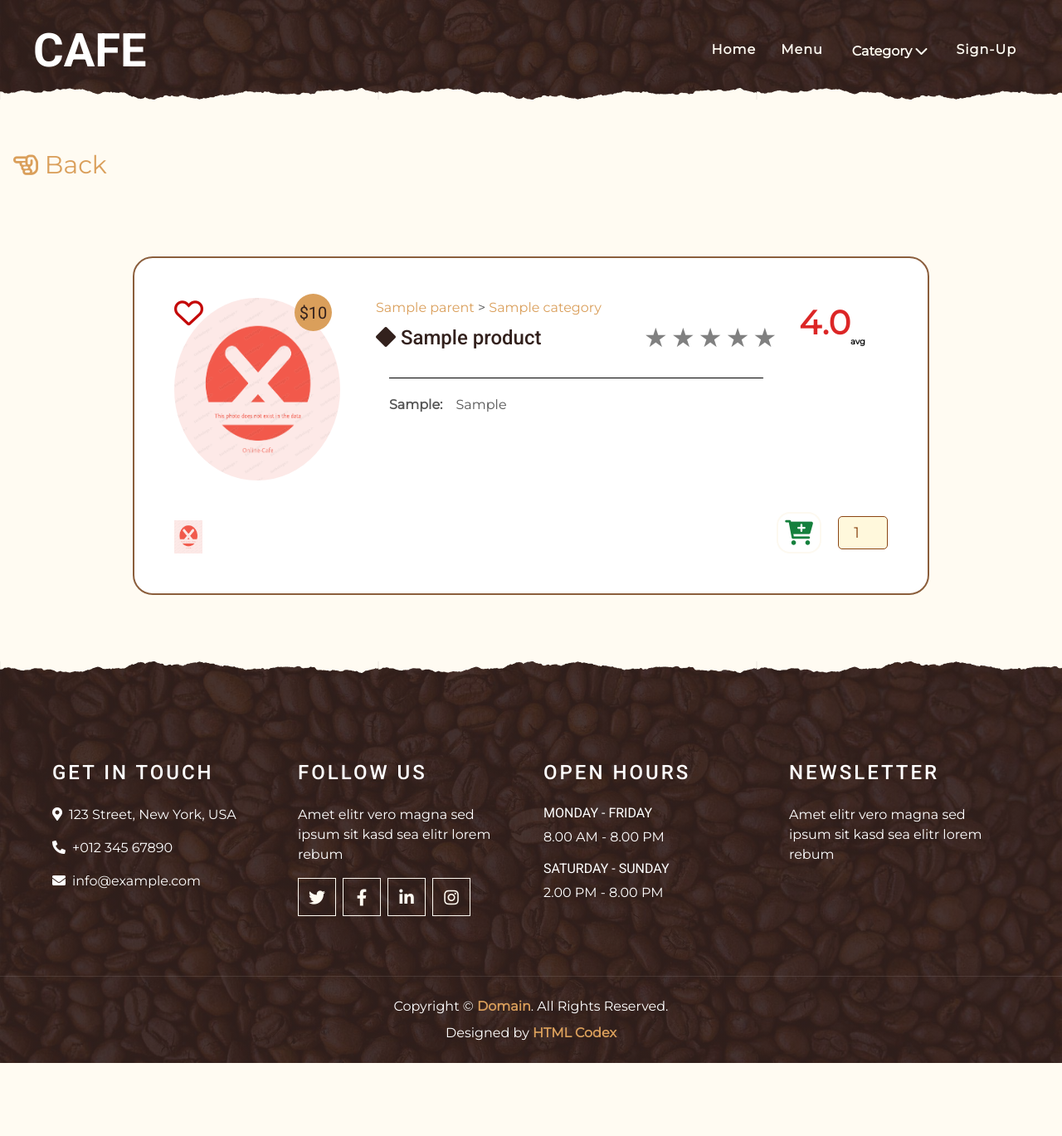
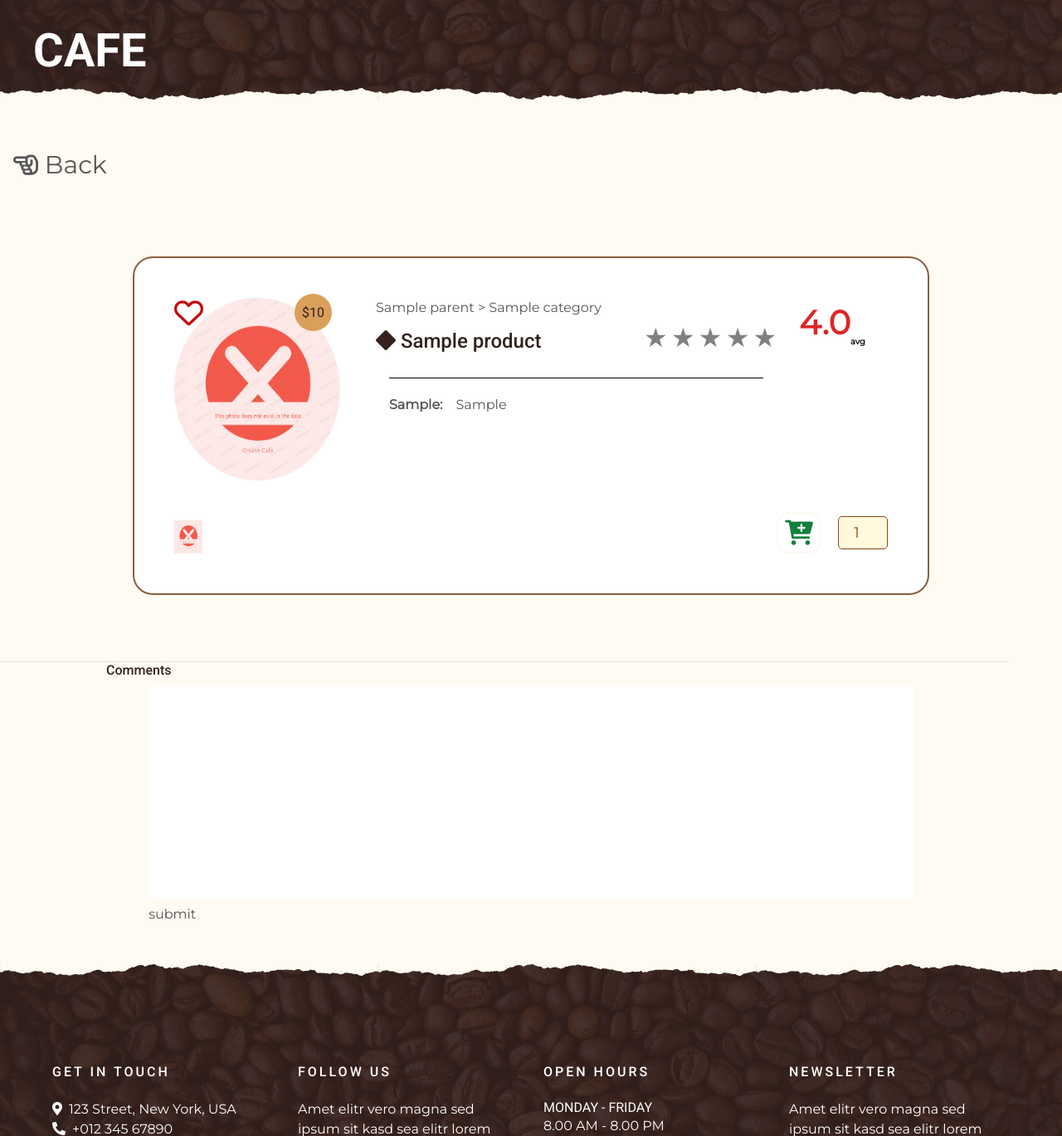
Before and after one commit to melikaezatvar/Online-Cafe, a Django app: template templates/product/product.html in a window 1280 px wide. Shown: the top 1369 px of the page at 83% size. Before the commit the page ends 1281 px from the top, so only its background shows below. Run offline with Django 5.2, Linux system fonts and the light colour scheme; the template is opened without the code that fills it: most values are stand-ins (such as "Sample title", 1, 10 or a date in 2020); grey boxes marked "Sample" are stand-in pictures; data that the repository does not hold is empty; some libraries are stand-ins or nearby versions.

Commit message:
implement comment for products and add reactions for comments

```diff
--- a/comment/urls.py
+++ b/comment/urls.py
@@ -1,6 +1,8 @@
 from django.urls import path
-from .views import CommentManagementAPIView
+from .views import CommentManagementAPIView, ReactionAPIView
 
 urlpatterns = [
-    path('api/comment/<int:product_id>/', CommentManagementAPIView.as_view(), name='manage_comments'),
+    path('api/comment/<int:product_id>/', CommentManagementAPIView.as_view(), name='get_comments'),
+    path('api/reaction/<int:comment_id>/', ReactionAPIView.as_view(), name='delete_reaction'),
+    path('api/reaction/<int:comment_id>/<str:react>/', ReactionAPIView.as_view(), name='set-reaction'),
 ]
--- a/comment/views.py
+++ b/comment/views.py
@@ -2,16 +2,19 @@ from rest_framework import status
 from rest_framework.response import Response
 from rest_framework.views import APIView
 from rest_framework.permissions import IsAuthenticated
-from .models import Comment
-from .serializer import CommentSerializer
+from .models import Comment, Reaction
+from .serializer import CommentSerializer, ReactionSerializer
+from django.db.models import Count, Q
 
 
 class CommentManagementAPIView(APIView):
     permission_classes = [IsAuthenticated]
 
     def get(self, request, product_id, *args, **kwargs):
-        comments = Comment.objects.filter(product_id=product_id, is_active=True).order_by('-create_at')[:20]
-        serializer = CommentSerializer(comments, many=True)
+        comments = Comment.objects.filter(product_id=product_id, is_active=True).annotate(
+            like_count=Count('reaction', filter=Q(reaction__react='L'))
+        ).order_by('-like_count')[:20]
+        serializer = CommentSerializer(comments, many=True, context={'request': request})
         return Response(serializer.data)
 
     def post(self, request, product_id, *args, **kwargs):
@@ -22,6 +25,16 @@ class CommentManagementAPIView(APIView):
         return Response(serializer.errors, status=status.HTTP_400_BAD_REQUEST)
 
     def delete(self, request, comment_id, *args, **kwargs):
-        comment = Comment.objects.filter(id=comment_id)
-        comment.delete()
+        Comment.objects.filter(id=comment_id).delete()
         return Response(status=status.HTTP_204_NO_CONTENT)
+
+
+class ReactionAPIView(APIView):
+
+    def post(self, request, comment_id, *args, **kwargs):
+        reaction = Reaction.objects.update_or_create(user=request.user, comment_id=comment_id, defaults={'react': kwargs.get('react')})
+        return Response(status=status.HTTP_201_CREATED)
+
+    def delete(self, request, comment_id, *args, **kwargs):
+        Reaction.objects.filter(user=request.user, comment_id=comment_id).delete()
+        return Response(status=status.HTTP_204_NO_CONTENT)
--- a/templates/comment/comment.html
+++ b/templates/comment/comment.html
@@ -0,0 +1,13 @@
+{% load static %}
+<div style="width: 80% !important; margin-left: auto !important; margin-right: auto !important">
+    <h3>Comments</h3>
+    <div style="margin-top: 10px; margin-bottom: 10px; width: 90%;  margin-left: auto !important; margin-right: auto !important">
+        <div id="comments"></div>
+        <form method="POST">
+            <textarea name="comment" id="new-comment" style="width: 100%; padding: 1vh; resize: none" rows="10"></textarea>
+            <button type="submit">submit</button>
+        </form>
+    </div>
+</div>
+<script src="{% static 'js/comment/comment.js' %}"></script>
+<script src="{% static 'js/comment/reaction.js' %}"></script>
--- a/templates/layout/head.html
+++ b/templates/layout/head.html
@@ -16,4 +16,4 @@
 <link href="{% static 'css/menu.css' %}" rel="stylesheet">
 <link href="{% static 'css/rating.css' %}" rel="stylesheet">
 {#<link href="https://cdn.jsdelivr.net/npm/daisyui@4.12.10/dist/full.min.css" rel="stylesheet" type="text/css" />#}
-{#<script src="https://cdn.tailwindcss.com"></script>#}
+<script src="https://cdn.tailwindcss.com"></script>
--- a/templates/product/product.html
+++ b/templates/product/product.html
@@ -100,6 +100,10 @@
                 {% endif %}
             </div>
         </div>
+        <hr style="width: 95%">
+
     {% endfor %}
     {% include 'comment/comment.html' %}
 {% endblock %}
+{% block extera_body %}
+{% endblock %}
```
Also changed, not shown: comment/serializer.py (+16 -3 lines), storage/static/js/comment/comment.js (added), storage/static/js/comment/reaction.js (added).
